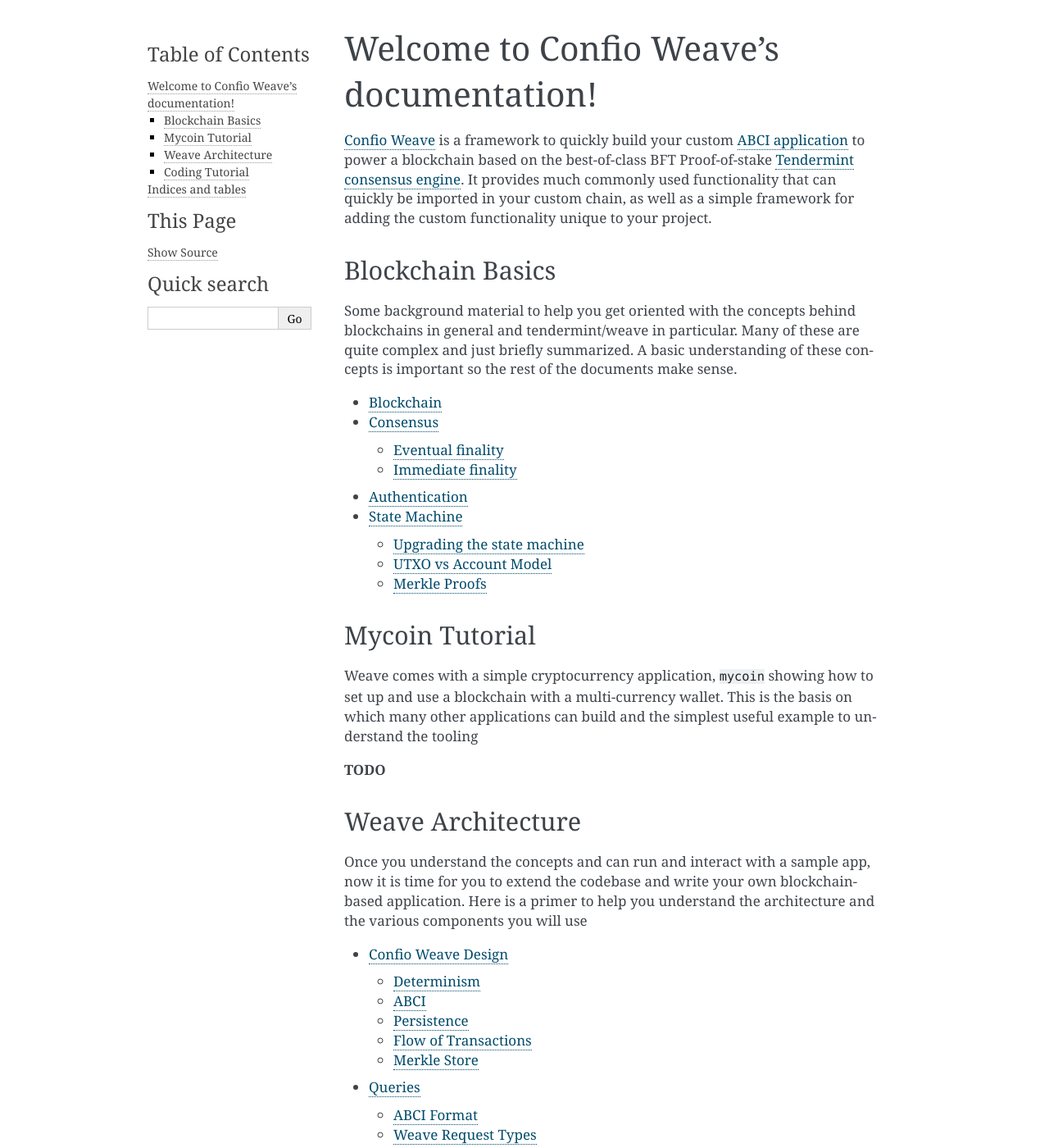
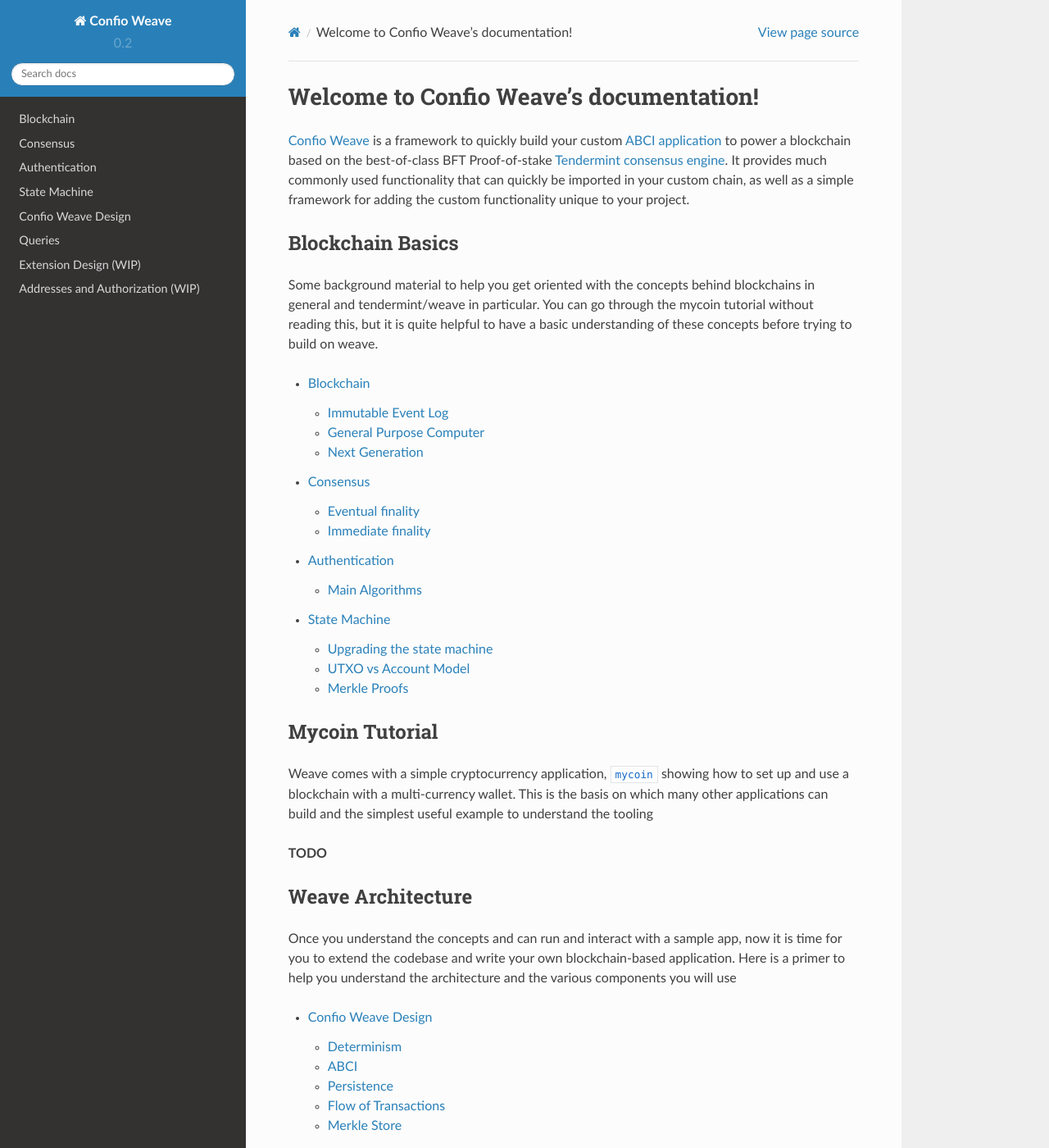
Before and after one commit to iov-one/weave, a Sphinx documentation site: the page built from docs/index.rst, in a window 1280 px wide and 1400 px high. Shown: the whole window at 82% size. Built offline with Sphinx 7.4.7 and the Read the Docs theme 2.0.0, drawn with Linux system fonts in a browser that asks for light colours; formulas are drawn with MathJax 3; some of the changed text lies outside the part shown.

Commit message:
Clean up styling

```diff
--- /dev/null
+++ b/docs/_static/css/custom.css
@@ -0,0 +1,4 @@
+.rst-content code.literal {
+    color: #1569C7;
+    font-size: 80%;
+}
--- a/docs/basics/blockchain.rst
+++ b/docs/basics/blockchain.rst
@@ -8,6 +8,9 @@
 the entire history from any block back to the genesis.
 A block is a set of transactions, along with this link,
 and some optional metadata that varies depending on the blockchain.
+
+Immutable Event Log
+-------------------
 
 If you are coming from working on typical databases, you can think
 of the  blockchain as an immutable
@@ -40,6 +43,9 @@
 not manipulating the blockchain). This was a true marvel of vision and
 engineering and laid the stage for all future development, and many other
 projects tried to fork bitcoin to create a custom blockchain.
+
+General Purpose Computer
+------------------------
 
 Ethereum pioneered the second generation of blockchain, where they
 realized that we didn't have to limit ourselves to handling payments,
@@ -62,6 +68,9 @@
 As it became more popular, it also showed a popular application
 can `overload the capacity of the network <https://dealbreaker.com/2017/12/ethereum-the-crypto-network-that-will-transform-everything-struggles-to-handle-digital-beanie-babies/>`__ .
 
+Next Generation
+---------------
+
 Since that time, many groups are working on "next generation" solutions
 that take the learnings of Ethereum and attempt to build a highly scalable
 and secure blockchain that can run general purpose programs.
--- a/docs/conf.py
+++ b/docs/conf.py
@@ -15,6 +15,9 @@
 # import os
 # import sys
 # sys.path.insert(0, os.path.abspath('.'))
+
+def setup(app):
+    app.add_stylesheet('css/custom.css')
 
 
 # -- Project information -----------------------------------------------------
@@ -76,7 +79,8 @@
 # The theme to use for HTML and HTML Help pages.  See the documentation for
 # a list of builtin themes.
 #
-html_theme = 'alabaster'
+html_theme = 'sphinx_rtd_theme'
+# html_theme = 'alabaster'
 
 # Theme options are theme-specific and customize the look and feel of a theme
 # further.  For a list of options available for each theme, see the
--- a/docs/design/overview.rst
+++ b/docs/design/overview.rst
@@ -125,7 +125,7 @@
 interface to handle marshaling similar to the
 ``encoding/json`` library.
 
-.. code:: golang
+.. code-block:: go
 
     type Persistent interface {
         Marshal() ([]byte, error)
@@ -205,7 +205,7 @@
 then responsible for processing any message type that
 is registered with it.
 
-.. code:: golang
+.. code-block:: go
 
     type Handler interface {
         Check(ctx Context, store KVStore, tx Tx) (CheckResult, error)
--- a/docs/design/queries.rst
+++ b/docs/design/queries.rst
@@ -14,7 +14,7 @@
 ABCI Format
 ===========
 
-.. code:: golang
+.. code-block:: go
 
     type RequestQuery struct {
         Data   []byte  // also known as "key"
@@ -33,7 +33,7 @@
 the account balance, you will have to know how we define the account
 keys internally.
 
-.. code:: golang
+.. code-block:: go
 
     type ResponseQuery struct {
         Code uint32
@@ -139,7 +139,7 @@
 to handler. It will strip of the modifier (if any first), and
 call into a handler like:
 
-.. code:: golang
+.. code-block:: go
 
     type QueryHandler interface {
         Query(modifier string, data []byte) Iterator
--- a/docs/index.rst
+++ b/docs/index.rst
@@ -21,9 +21,9 @@
 
 Some background material to help you get oriented with the
 concepts behind blockchains in general and tendermint/weave
-in particular. Many of these are quite complex and just
-briefly summarized. A basic understanding of these concepts
-is important so the rest of the documents make sense.
+in particular. You can go through the mycoin tutorial without
+reading this, but it is quite helpful to have a basic
+understanding of these concepts before trying to build on weave.
 
 .. toctree::
    :maxdepth: 2
@@ -69,11 +69,3 @@
 application built on top of mycoind.
 
 **TODO**
-
-
-Indices and tables
-==================
-
-* :ref:`genindex`
-* :ref:`modindex`
-* :ref:`search`
--- /dev/null
+++ b/docs/requirements.txt
@@ -0,0 +1,4 @@
+sphinx
+sphinx-autobuild
+recommonmark
+sphinx_rtd_theme
```
Also changed, not shown: other parts of docs/basics/blockchain.rst (+1 -1 lines), docs/basics/authentication.rst (+6 -5 lines), 1 other file.
